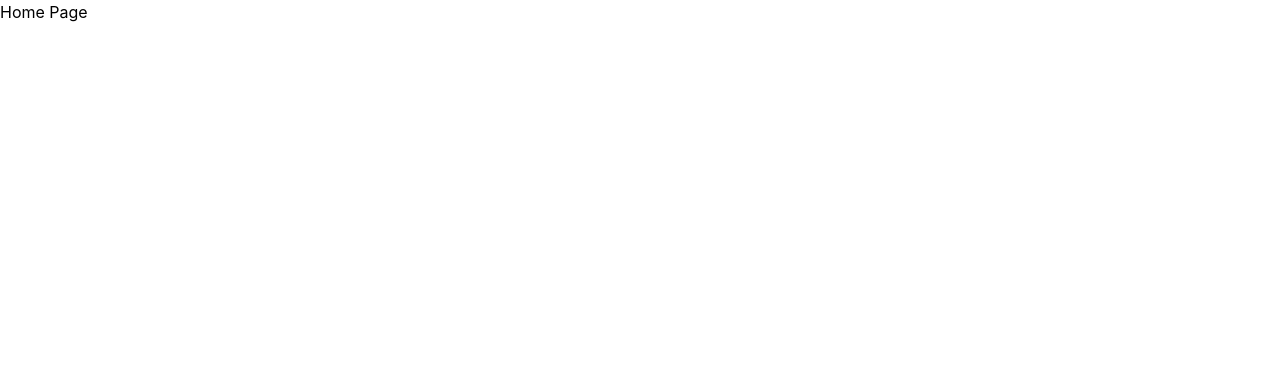
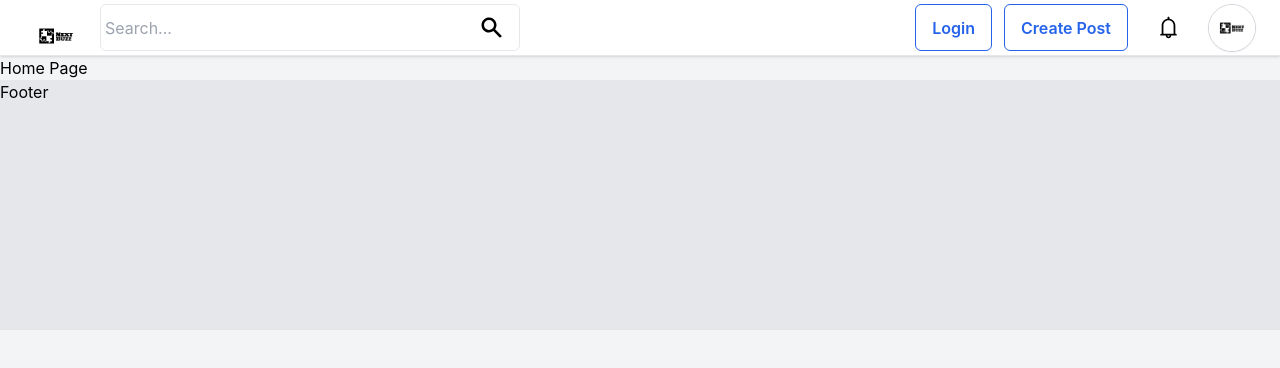
Before and after one commit to owuraku-zenas/next-13-blog-app, a Next.js app: page / in a window 1280 px wide. Shown: the top 368 px of the page. Built offline with nearby package versions, Linux system fonts and the light colour scheme.

Commit message:
Adding a Header and a Footer

```diff
--- /dev/null
+++ b/app/Footer.tsx
@@ -0,0 +1,11 @@
+import React from 'react'
+
+type Props = {}
+
+const Footer = (props: Props) => {
+  return (
+    <footer className='h-[250px] bg-gray-200'>Footer</footer>
+  )
+}
+
+export default Footer
--- /dev/null
+++ b/app/Header.tsx
@@ -0,0 +1,163 @@
+'use client'
+
+import Image from 'next/image'
+import Link from 'next/link'
+import React from 'react'
+import logo from "./../public/logo.png"
+import { HiSearch } from "react-icons/hi";
+import { AiOutlineBell } from "react-icons/ai"
+import { Fragment } from 'react'
+import { Menu, Transition } from '@headlessui/react'
+
+type Props = {}
+
+function classNames(...classes: string[]) {
+  return classes.filter(Boolean).join(' ')
+}
+
+const Header = (props: Props) => {
+  return (
+    <header className='bg-white h-14 border-b shadow'>
+      <div className='flex flex-row justify-between max-w-[1240px] m-auto h-full p-1'>
+        <div className="flex flex-row h-full gap-3">
+          <div className="flex h-full w-16  object-cover overflow-hidden">
+            <Link href={"/"}>
+              <Image src={logo} alt="logo" />
+            </Link>
+          </div>
+          <div className="h-full flex-row bg-white align-middle rounded-md border w-[420px] hidden md:flex">
+            <input className='h-full pl-1 focus:outline-none rounded-md flex-1' placeholder='Search...' type="text" />
+            <div className='flex items-center justify-center h-fullrounded-md w-14 hover:bg-blue-100'>
+              <HiSearch className='hover:bg-blue-100 hover:text-blue-600' size={25} />
+            </div>
+          </div>
+        </div>
+        <div className="flex flex-row h-full gap-3">
+          <Link href={"/search"}>
+            <div className='flex items-center justify-center rounded-md h-full w-14 md:hidden hover:bg-blue-100'>
+              <HiSearch className='hover:bg-blue-100 hover:text-blue-600' size={25} />
+            </div>
+          </Link>
+          <Link href={"/login"}>
+            <button className='h-full border border-blue-600 font-semibold text-blue-600 rounded-md px-4 hover:underline hover:text-white hover:bg-blue-600'>Login</button>
+          </Link>
+          <Link href={"/new"}>
+            <button className='h-full border border-blue-600 font-semibold text-blue-600 rounded-md px-4 hover:underline hover:text-white hover:bg-blue-600 hidden md:block'>Create Post</button>
+          </Link>
+          <Link href={"/notifications"}>
+            <div className='flex items-center justify-center rounded-md h-full w-14 hover:bg-blue-100'>
+              <AiOutlineBell className='hover:bg-blue-100 hover:text-blue-600' size={25} />
+            </div>
+          </Link>
+          <Menu as="div" className="relative inline-block text-left">
+            <div className='w-12'>
+              <Menu.Button className="inline-flex w-full justify-center rounded-full object-cover overflow-hidden border hover:bg-blue-100 hover:ring-4 border-gray-300 bg-white shadow-sm focus:outline-none">
+                <Image src={logo} alt={"user photo"} />
+              </Menu.Button>
+            </div>
+
+            <Transition
+              as={Fragment}
+              enter="transition ease-out duration-100"
+              enterFrom="transform opacity-0 scale-95"
+              enterTo="transform opacity-100 scale-100"
+              leave="transition ease-in duration-75"
+              leaveFrom="transform opacity-100 scale-100"
+              leaveTo="transform opacity-0 scale-95"
+            >
+              <Menu.Items className="absolute right-0 z-10 mt-2 p-2 w-56 origin-top-right divide-y divide-gray-100 rounded-md bg-white shadow-lg ring-1 ring-black ring-opacity-5 focus:outline-none">
+                <div className="py-1">
+                  <Menu.Item>
+                    {({ active }) => (
+                      <Link
+                        href={"/[user_profile]"}
+                        className={classNames(
+                          active ? 'bg-gray-100 text-gray-900' : 'text-gray-700',
+                          'block px-4 py-2 text-sm'
+                        )}
+                      >
+                        <h3 className='font-semibold'>Zenas Kwaku Awuku</h3>
+                        <p>@owurakuzenas</p>
+                      </Link>
+                    )}
+                  </Menu.Item>
+                </div>
+                <div className="py-1">
+                  <Menu.Item>
+                    {({ active }) => (
+                      <Link
+                        href="/dashboard"
+                        className={classNames(
+                          active ? 'bg-gray-100 text-gray-900' : 'text-gray-700',
+                          'block px-4 py-2 text-sm'
+                        )}
+                      >
+                        Dashboard
+                      </Link>
+                    )}
+                  </Menu.Item>
+                  <Menu.Item>
+                    {({ active }) => (
+                      <Link
+                        href="/new"
+                        className={classNames(
+                          active ? 'bg-gray-100 text-gray-900' : 'text-gray-700',
+                          'block px-4 py-2 text-sm'
+                        )}
+                      >
+                        Create Post
+                      </Link>
+                    )}
+                  </Menu.Item>
+                  <Menu.Item>
+                    {({ active }) => (
+                      <Link
+                        href="/dashboard"
+                        className={classNames(
+                          active ? 'bg-gray-100 text-gray-900' : 'text-gray-700',
+                          'block px-4 py-2 text-sm'
+                        )}
+                      >
+                        Bookmarks
+                      </Link>
+                    )}
+                  </Menu.Item>
+                  <Menu.Item>
+                    {({ active }) => (
+                      <Link
+                        href="/settings"
+                        className={classNames(
+                          active ? 'bg-gray-100 text-gray-900' : 'text-gray-700',
+                          'block px-4 py-2 text-sm'
+                        )}
+                      >
+                        Settings
+                      </Link>
+                    )}
+                  </Menu.Item>
+                </div>
+                <div className="py-1">
+                  <Menu.Item>
+                    {({ active }) => (
+                      <Link
+                        href="/signout"
+                        className={classNames(
+                          active ? 'bg-gray-100 text-gray-900' : 'text-gray-700',
+                          'block px-4 py-2 text-sm'
+                        )}
+                      >
+                        Sign Out
+                      </Link>
+                    )}
+                  </Menu.Item>
+                </div>
+              </Menu.Items>
+            </Transition>
+          </Menu>
+        </div>
+      </div>
+    </header>
+  )
+}
+
+export default Header
--- a/app/layout.tsx
+++ b/app/layout.tsx
@@ -1,4 +1,6 @@
+import Footer from './Footer'
 import './globals.css'
+import Header from './Header'
 
 export default function RootLayout({
   children,
@@ -12,7 +14,11 @@ export default function RootLayout({
         head.tsx. Find out more at https://beta.nextjs.org/docs/api-reference/file-conventions/head
       */}
       <head />
-      <body>{children}</body>
+      <body className='bg-gray-100'>
+        <Header />
+        {children}
+        <Footer />
+      </body>
     </html>
   )
 }
```
